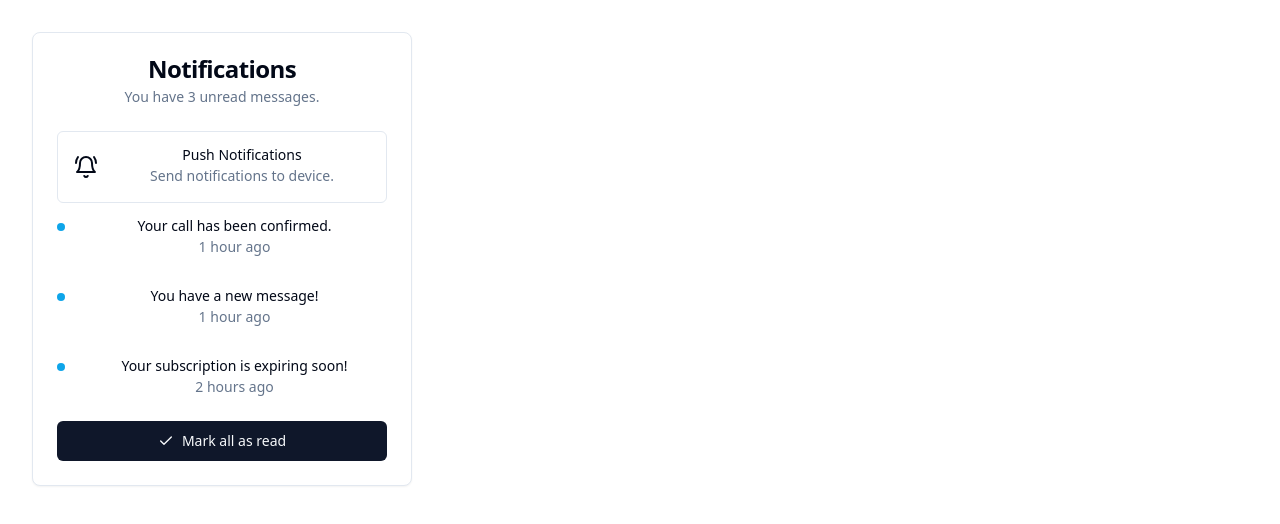
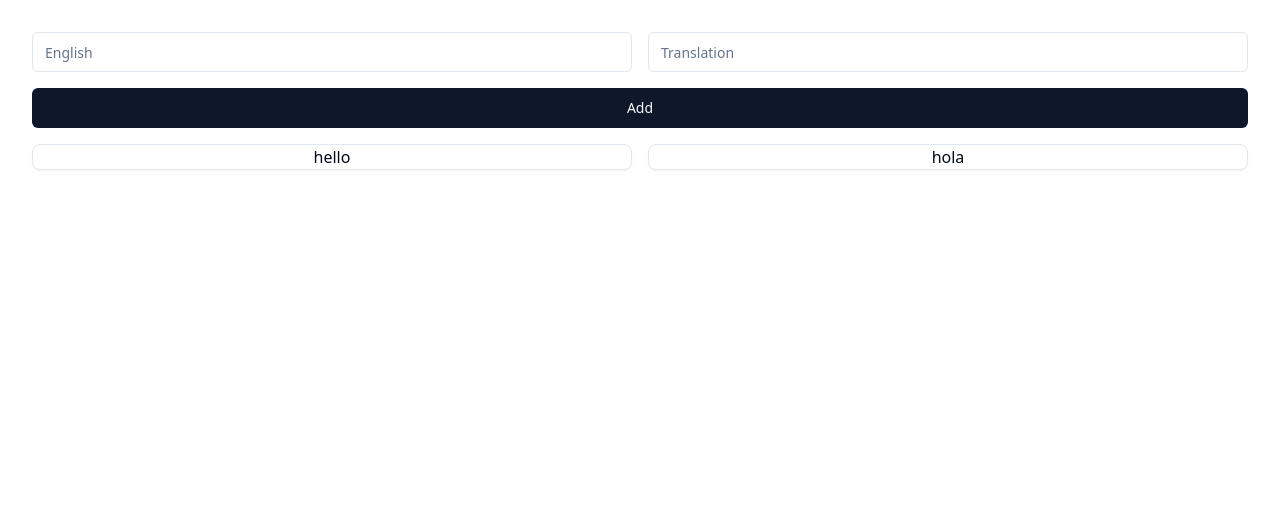
Before and after one commit to tomcorey26/language-islands, a React (Vite) app: page / in a window 1280 px wide. Shown: the top 524 px of the page. Built offline with nearby package versions, Linux system fonts and the light colour scheme.

Commit message:
Can add cards to the list

```diff
--- a/src/App.tsx
+++ b/src/App.tsx
@@ -1,6 +1,8 @@
 import { useState } from 'react';
-import { SentenceAdder } from '@/components/custom/SentenceAdder';
 import './App.css';
+import { Input } from '@/components/ui/input';
+import { Card } from '@/components/ui/card';
+import { Button } from '@/components/ui/button';
 
 // Features:
 // 1) Form to add a new line item. English and spanish translation
@@ -11,12 +13,53 @@
 // Strech goals:
 // Have it translate to other languages automatically
 
+interface FlashCard {
+  english: string;
+  translation: string;
+}
+
 function App() {
-  const [count, setCount] = useState(0);
+  const [flashCards, setFlashCards] = useState<FlashCard[]>([
+    { english: 'hello', translation: 'hola' },
+  ]);
+  const [english, setEnglish] = useState('');
+  const [translation, setTranslation] = useState('');
+
+  function addFlashCard() {
+    setFlashCards([
+      {
+        english,
+        translation,
+      },
+      ...flashCards,
+    ]);
+    setEnglish('');
+    setTranslation('');
+  }
 
   return (
     <div>
-      <SentenceAdder />
+      <div className="grid grid-cols-2 gap-4">
+        <Input
+          placeholder="English"
+          value={english}
+          onChange={(e) => setEnglish(e.target.value)}
+        />
+        <Input
+          placeholder="Translation"
+          value={translation}
+          onChange={(e) => setTranslation(e.target.value)}
+        />
+        <Button onClick={addFlashCard} className="col-span-2">
+          Add
+        </Button>
+        {flashCards.map((flashCard) => (
+          <>
+            <Card>{flashCard.english}</Card>
+            <Card>{flashCard.translation}</Card>
+          </>
+        ))}
+      </div>
     </div>
   );
 }
--- a/src/components/custom/SentenceAdder.tsx
+++ /dev/null
@@ -1,76 +0,0 @@
-import { BellRing, Check } from 'lucide-react';
-
-import { cn } from '@/lib/utils';
-import { Button } from '@/components/ui/button';
-import {
-  Card,
-  CardContent,
-  CardDescription,
-  CardFooter,
-  CardHeader,
-  CardTitle,
-} from '@/components/ui/card';
-
-const notifications = [
-  {
-    title: 'Your call has been confirmed.',
-    description: '1 hour ago',
-  },
-  {
-    title: 'You have a new message!',
-    description: '1 hour ago',
-  },
-  {
-    title: 'Your subscription is expiring soon!',
-    description: '2 hours ago',
-  },
-];
-
-type CardProps = React.ComponentProps<typeof Card>;
-
-export function SentenceAdder({ className, ...props }: CardProps) {
-  return (
-    <Card className={cn('w-[380px]', className)} {...props}>
-      <CardHeader>
-        <CardTitle>Notifications</CardTitle>
-        <CardDescription>You have 3 unread messages.</CardDescription>
-      </CardHeader>
-      <CardContent className="grid gap-4">
-        <div className=" flex items-center space-x-4 rounded-md border p-4">
-          <BellRing />
-          <div className="flex-1 space-y-1">
-            <p className="text-sm font-medium leading-none">
-              Push Notifications
-            </p>
-            <p className="text-sm text-muted-foreground">
-              Send notifications to device.
-            </p>
-          </div>
-        </div>
-        <div>
-          {notifications.map((notification, index) => (
-            <div
-              key={index}
-              className="mb-4 grid grid-cols-[25px_1fr] items-start pb-4 last:mb-0 last:pb-0"
-            >
-              <span className="flex h-2 w-2 translate-y-1 rounded-full bg-sky-500" />
-              <div className="space-y-1">
-                <p className="text-sm font-medium leading-none">
-                  {notification.title}
-                </p>
-                <p className="text-sm text-muted-foreground">
-                  {notification.description}
-                </p>
-              </div>
-            </div>
-          ))}
-        </div>
-      </CardContent>
-      <CardFooter>
-        <Button className="w-full">
-          <Check className="mr-2 h-4 w-4" /> Mark all as read
-        </Button>
-      </CardFooter>
-    </Card>
-  );
-}
--- /dev/null
+++ b/src/components/ui/input.tsx
@@ -0,0 +1,25 @@
+import * as React from "react"
+
+import { cn } from "@/lib/utils"
+
+export interface InputProps
+  extends React.InputHTMLAttributes<HTMLInputElement> {}
+
+const Input = React.forwardRef<HTMLInputElement, InputProps>(
+  ({ className, type, ...props }, ref) => {
+    return (
+      <input
+        type={type}
+        className={cn(
+          "flex h-10 w-full rounded-md border border-input bg-background px-3 py-2 text-sm ring-offset-background file:border-0 file:bg-transparent file:text-sm file:font-medium placeholder:text-muted-foreground focus-visible:outline-none focus-visible:ring-2 focus-visible:ring-ring focus-visible:ring-offset-2 disabled:cursor-not-allowed disabled:opacity-50",
+          className
+        )}
+        ref={ref}
+        {...props}
+      />
+    )
+  }
+)
+Input.displayName = "Input"
+
+export { Input }
```
